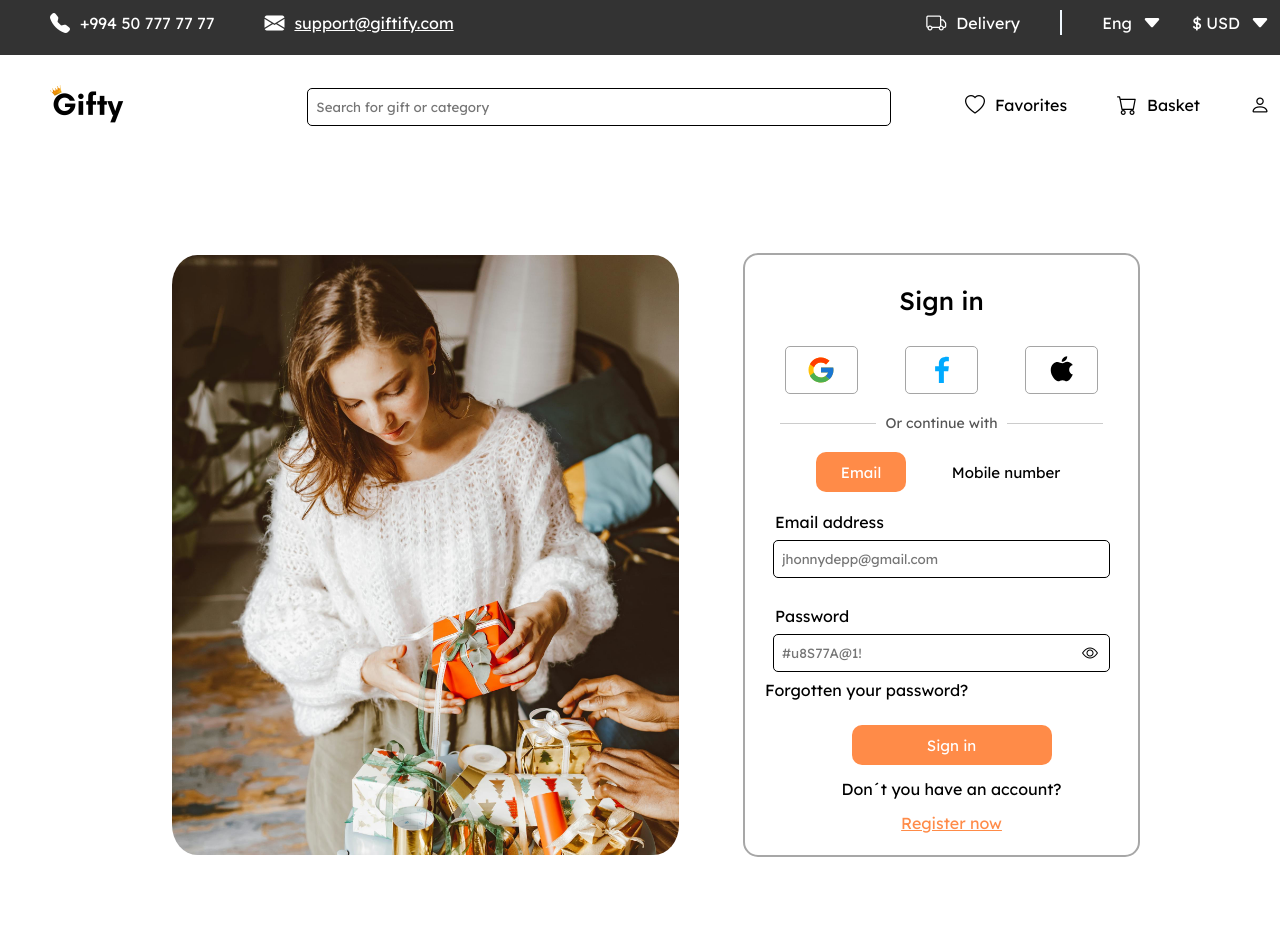
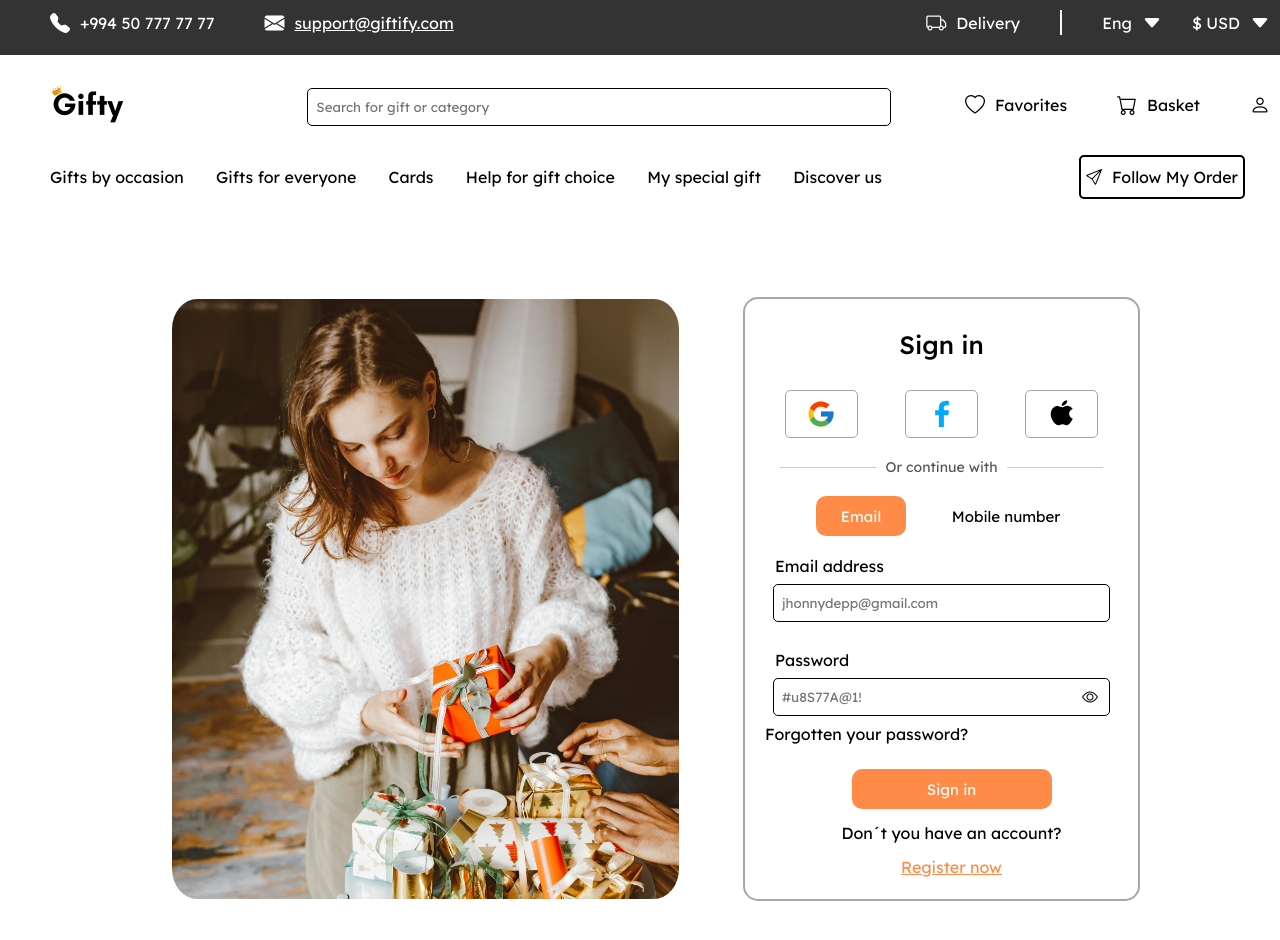
Before and after one commit to jonap51/webpage-ini, a plain HTML site: page index.html in a window 1280 px wide. Drawn offline with nearby package versions, Linux system fonts and the light colour scheme.

Commit message:
finalizado cabecera uno, dos, tres y cuerpo

```diff
--- a/index.html
+++ b/index.html
@@ -25,7 +25,6 @@
             </div>
 
             <div class="precio">
-
                 <div class="precio-delivery">
                     <i class="bi bi-truck icon-delivery"></i>
                     <p class="delivery">Delivery</p>
@@ -61,7 +60,6 @@
                 </div>
             </div>
 
-
             <div class="contenedor-fav-cest-perf">
                 <div class="contenedor-favorito">
                     <i class="bi bi-heart icon-fav"></i>
@@ -72,22 +70,27 @@
                     <i class="bi bi-cart icon-cest"></i>
                     <p class="cesta">Basket</p>
 
-
                 </div>
                 <div class="contenedor-perfil">
                     <i class="bi bi-person icon-perfil"></i>
                 </div>
             </div>
-
-
-
-
         </section>
 
+        <section class="cabecera-tres">
+            <nav>
+                <a href="#">Gifts by occasion</a>
+                <a href="#">Gifts for everyone</a>
+                <a href="#">Cards</a>
+                <a href="#">Help for gift choice</a>
+                <a href="#">My special gift</a>
+                <a href="#">Discover us</a>
+            </nav>
 
-
-        <section class="cabecera-tres">
-
+            <div class="contenedor-follow">
+                <i class="bi bi-send icon-send"></i>
+                <p class="seguir-orden">Follow My Order</p>
+            </div>
         </section>
     </header>
 
--- a/style.css
+++ b/style.css
@@ -7,6 +7,8 @@
     font-style: normal;
     margin: 0;
 }
+
+
 
 /*-----INICIO Sección 1-----*/
 
@@ -100,7 +102,6 @@
     flex-basis: 20%;
     margin-left: 30px;
     padding-left: 10px;
-    /*se coloca  margin como en  "icon-telefono = 40"*/
 }
 
 .imagen-logo {
@@ -130,11 +131,45 @@
 
 
 /*-----INICIO Cabecera 3-----*/
+
+.cabecera-tres {
+    display: flex;
+    justify-content: space-between;
+    align-items: center;
+}
+
+nav {
+    display: flex;
+    flex-basis: 65%;
+    justify-content: inherit;
+    margin: 0 30px;
+    padding-left: 20px;
+}
+
+a {
+    text-decoration-line: none;
+    color: black;
+}
+
+.contenedor-follow {
+    border: 2px solid black;
+    border-radius: 5px;
+    padding: 10px 0;
+    display: flex;
+    margin-right: 35px;
+}
+
+.icon-send,
+.seguir-orden {
+    margin: 0 5px;
+}
+
 /*-----FIN Cabecera 3-----*/
+
+/*-----FIN Sección 1-----*/
 
 
 
-/*-----FIN Sección 1-----*/
 
 /*-----INICIO Sección 2-----*/
 
```
